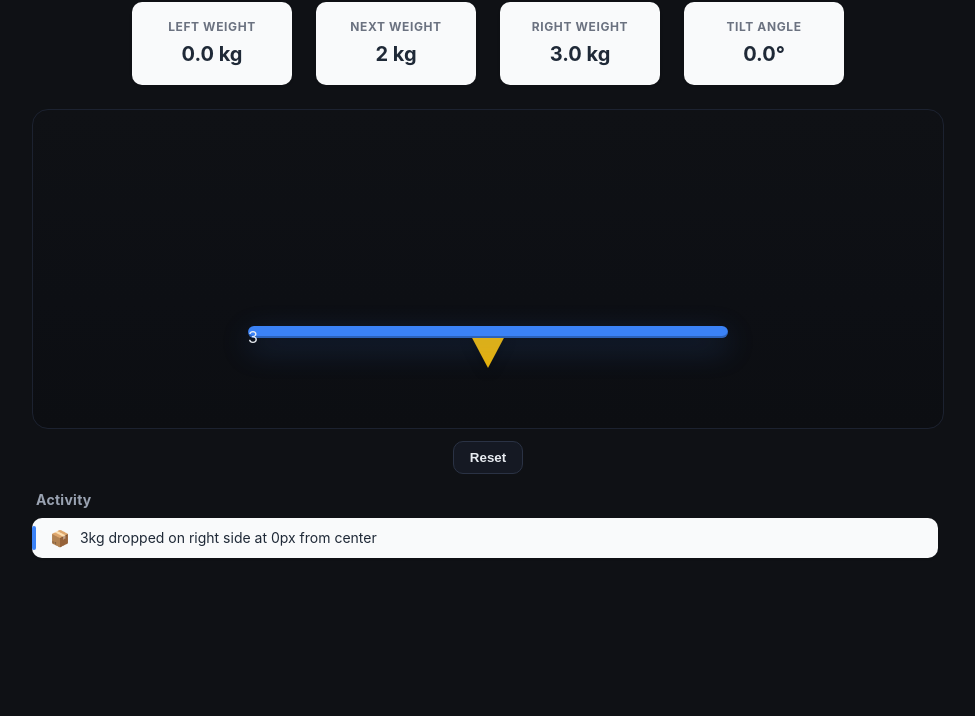
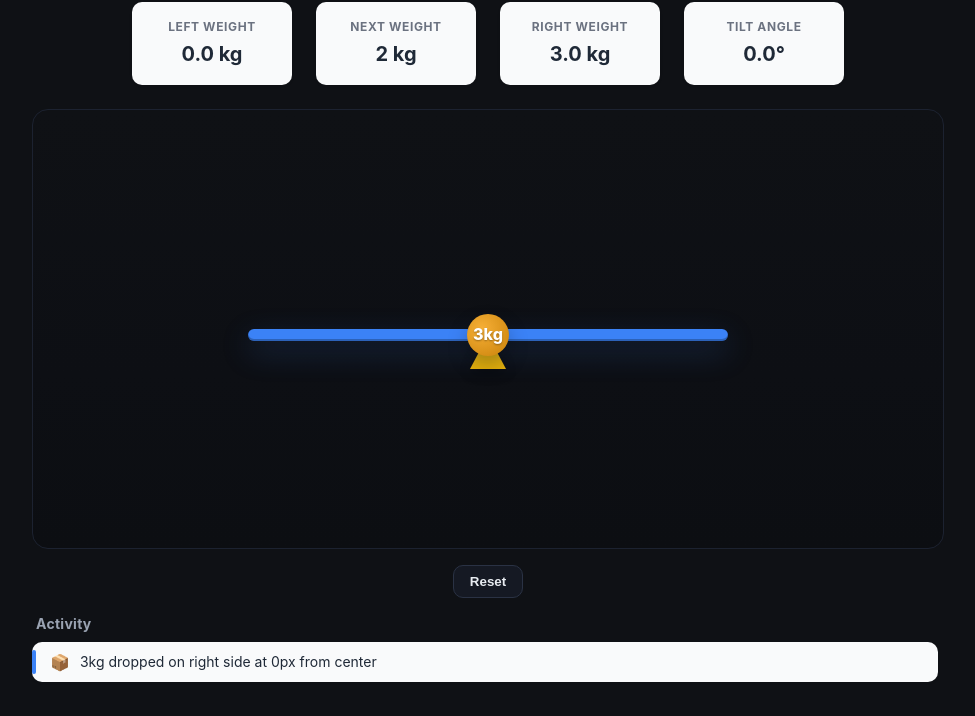
Before and after one commit to aysenazkonan/seesaw_simulation_aysenazkonan, a plain HTML site: page index.html in a window 1280 px wide. Both pictures are taken after a click on the button 640 px from the left and 415 px from the top of the page. Shown: the part 84-800 px from the top of the page, without its empty margins (152-1127 px from the left). Drawn offline with Linux system fonts and the light colour scheme.

Commit message:
weight visualization and some visual improvements

```diff
--- a/script.js
+++ b/script.js
@@ -120,13 +120,21 @@
 
     function renderWeight(w) {
         const half = CONFIG.PLANK_LENGTH / 2;
+
+        const size = 30 + (w.kg * 4);
+
         const el = document.createElement("div");
-        el.className = "weight";
+        el.className = "weight " + (w.dx < 0 ? "left" : "right");
         el.style.left = `${half + w.dx}px`;
-        el.textContent = w.kg;
+        el.style.width = el.style.height = `${size}px`;
+        el.textContent = `${w.kg}kg`;
         el.title = `${w.kg} kg`;
+
+        el.style.textShadow = "0 1px 2px rgba(0,0,0,.35)";
+
         plankEl.appendChild(el);
     }
+
     function clearPlankChildren() { plankEl.innerHTML = ""; }
 
     function updateHUD(snap) {
@@ -134,7 +142,6 @@
         if (rightWeightEl) rightWeightEl.textContent = `${snap.rightWeight.toFixed(1)} kg`;
         if (angleEl) angleEl.textContent = `${snap.targetAngle.toFixed(1)}°`;
 
-        // görsel eğimi uygula (animasyon yok; Commit 5'te easing ekleriz)
         plankEl.style.transform = `translateX(-50%) rotate(${snap.targetAngle}deg)`;
     }
 
--- a/style.css
+++ b/style.css
@@ -38,48 +38,55 @@ body{
   text-align: center;
 }
 
-/* Stage area */
+
 .stage{
   position: relative;
-  height: 320px;
-  margin: 0 auto;
+  height: 440px;
+  margin: 0 auto 16px;
   background: linear-gradient(180deg, #0f1115 0%, #0d0f14 60%, #0c0e12 100%);
   border: 1px solid #1c2230;
   border-radius: 16px;
-  overflow: hidden;
+  overflow: visible;
   display: grid;
   place-items: center;
 }
 
-/* Pivot (fulcrum) */
+
+
 #pivot{
   position: absolute;
-  bottom: 60px;      /* ground clearance */
+  top: calc(50% + 6px);
   left: 50%;
   transform: translateX(-50%);
-  width: 0; height: 0;
+  width: 0;
+  height: 0;
+
   border-left: 18px solid transparent;
   border-right: 18px solid transparent;
-  border-top: 34px solid #eab308; /* amber */
+  border-bottom: 34px solid #eab308;
+
   filter: drop-shadow(0 4px 6px rgba(0,0,0,.3));
+  z-index: 1;
 }
 
-/* Plank bar */
+
 #plank{
   --plank-length: 480px;
   position: absolute;
-  bottom: 90px;
+  top: 50%;
   left: 50%;
-  transform: translateX(-50%) rotate(0deg);
+  transform: translate(-50%, -50%) rotate(0deg);
   width: var(--plank-length);
   height: 12px;
-  background: #3b82f6;           /* blue */
+  background: #3b82f6;
   border-radius: 8px;
   box-shadow: 0 10px 30px rgba(59,130,246,.25), inset 0 -2px 0 rgba(0,0,0,.25);
   transform-origin: 50% 50%;
+  overflow: visible;
+  z-index: 2;
 }
 
-/* HUD cards layout */
+
 .hud-cards {
   display: flex;
   gap: 24px;
@@ -104,7 +111,7 @@ body{
   font-size: 12px;
   font-weight: 700;
   letter-spacing: 0.05em;
-  color: #6b7280; /* gray */
+  color: #6b7280;
   margin-bottom: 4px;
 }
 
@@ -115,7 +122,7 @@ body{
   color: #1f2937;
 }
 
-/* Controls */
+
 .controls{
   display:flex;
   justify-content:center;
@@ -188,3 +195,31 @@ body{
   font-size: 14px;
   color: #1f2937;
 }
+
+#plank { overflow: visible; }
+
+.weight{
+  position: absolute;
+  top: 50%;
+  transform: translate(-50%, -50%);
+  border-radius: 50%;
+  background: radial-gradient(ellipse at 35% 35%, rgba(255,255,255,.18), rgba(0,0,0,.18)),
+              #3b82f6;
+  color: #fff;
+  font-weight: 800;
+  display: grid;
+  place-items: center;
+  box-shadow: 0 10px 20px rgba(0,0,0,.25);
+  user-select: none;
+  pointer-events: none;
+  animation: dropIn .28s ease-out;
+}
+
+.weight.left  { background-color: #334155; }
+.weight.right { background-color: #f59e0b; }
+.weight.blue  { background-color: #3b82f6; }
+
+@keyframes dropIn{
+  from { transform: translate(-50%, -90%) scale(.9); opacity: 0; }
+  to   { transform: translate(-50%, -50%) scale(1);   opacity: 1; }
+}
```
